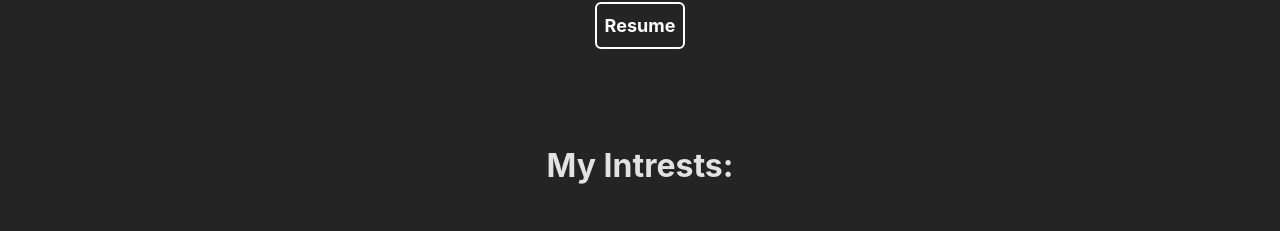
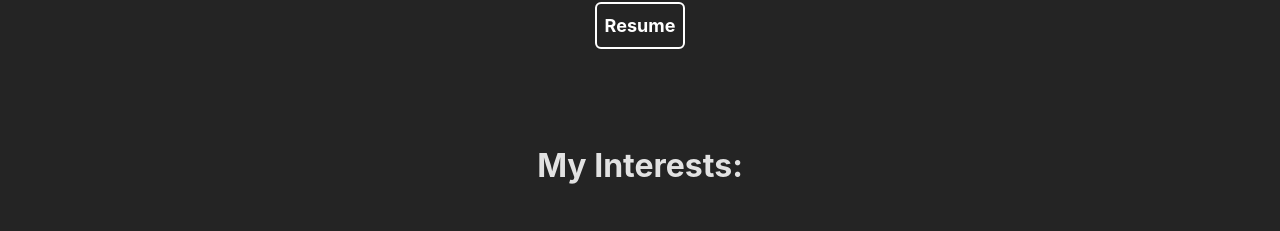
Before and after one commit to James-Frown/New-Portfolio, a React (Vite) app: page /about in a window 1280 px wide. Shown: the part 916-1147 px from the top of the page. Built offline with nearby package versions, Linux system fonts and the light colour scheme.

Commit message:
Latest Changes

```diff
--- a/src/pages/aboutPage/interests.jsx
+++ b/src/pages/aboutPage/interests.jsx
@@ -15,7 +15,7 @@ const Intrests = () => {
                 <div className='intrests__content'>
                     <div className='content__title__wrapper'>
                         <h1 className='content__title'>
-                            My Intrests:
+                            My Interests:
                         </h1>
                     </div>
                     <div className='content__icons__wrapper'>
```
